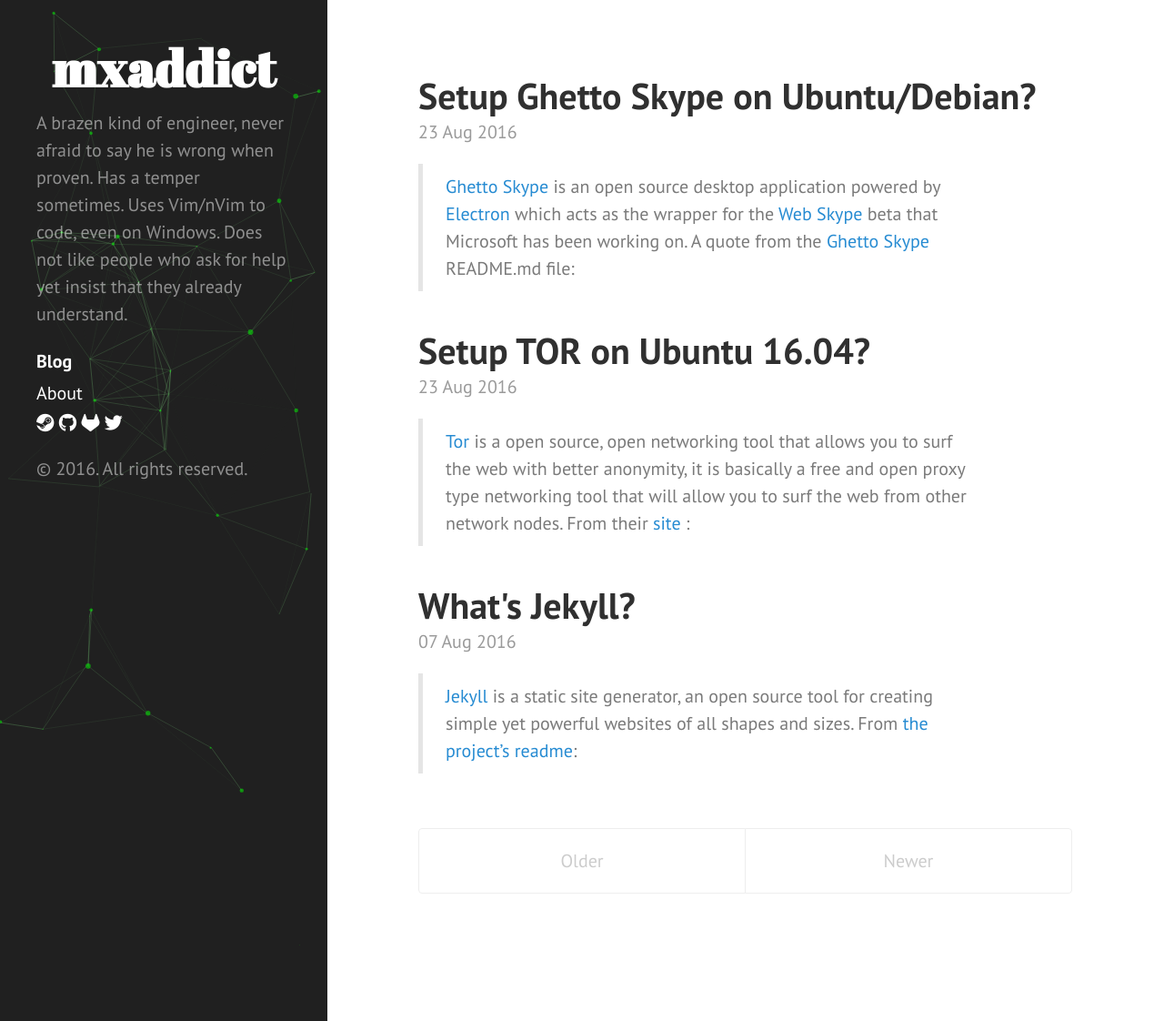
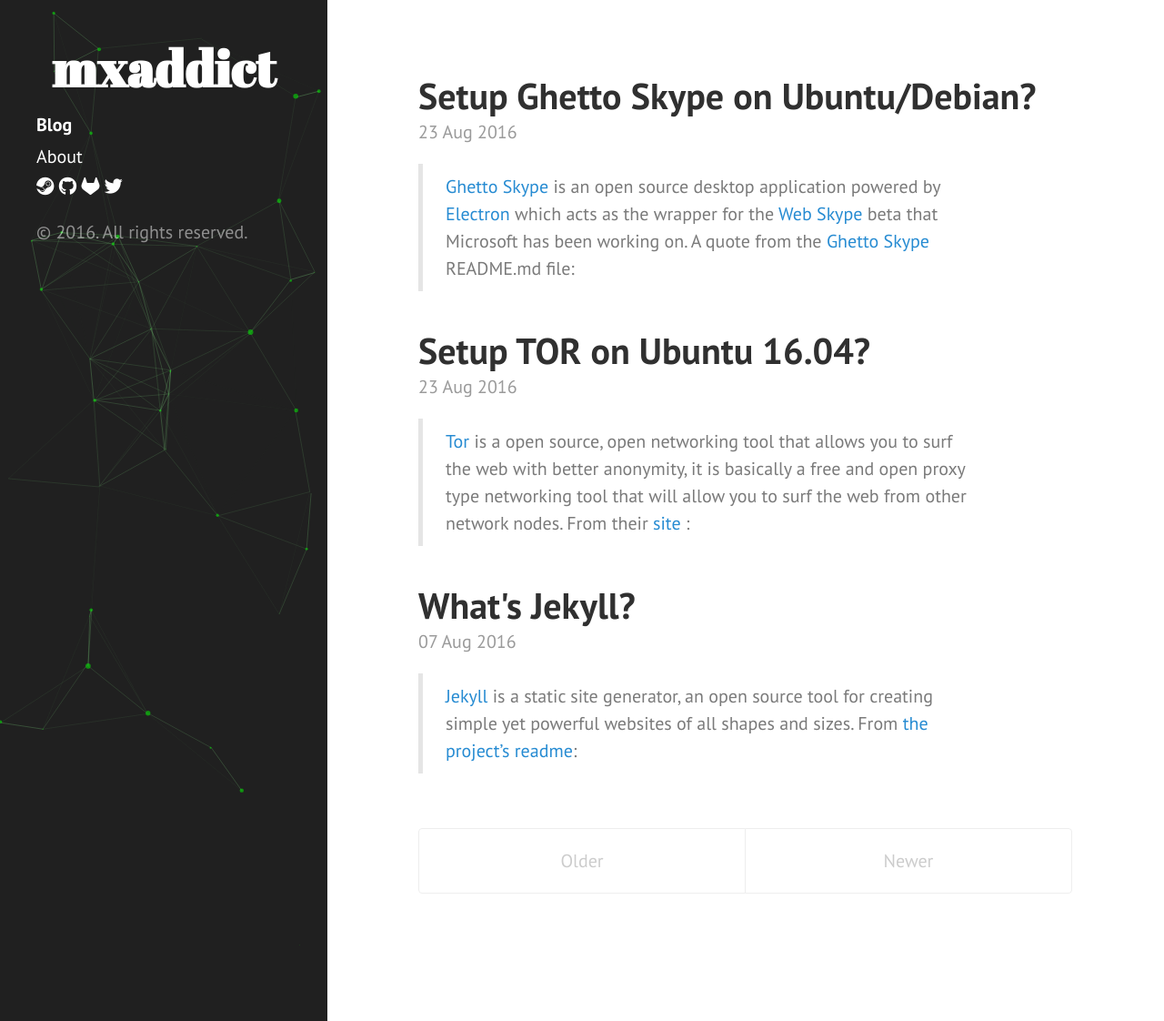
Before and after one commit to mxaddict/www.codedmaster.com, a Jekyll site: the page built from index.html, in a window 1280 px wide and 1122 px high. Shown: the whole window at 91% size. Built offline with Jekyll 4.4.1, drawn with Linux system fonts in a browser that asks for light colours; nearby versions of some CDN libraries; the list of posts is cut into pages by our own code.

Commit message:
Removed the sidebar text as it was hurting some google listings

```diff
--- a/_config.yml
+++ b/_config.yml
@@ -8,7 +8,6 @@
 # Setup
 title:               mxaddict
 tagline:             'Blog'
-description:         'A brazen kind of engineer, never afraid to say he is wrong when proven. Has a temper sometimes. Uses Vim/nVim to code, even on Windows. Does not like people who ask for help yet insist that they already understand.'
 url:                 http://codedmaster.com
 baseurl:             /
 
--- a/_includes/sidebar.html
+++ b/_includes/sidebar.html
@@ -7,7 +7,6 @@
           {{ site.title }}
         </a>
       </h1>
-      <p class="lead">{{ site.description }}</p>
     </div>
 
     <nav class="sidebar-nav">
```
